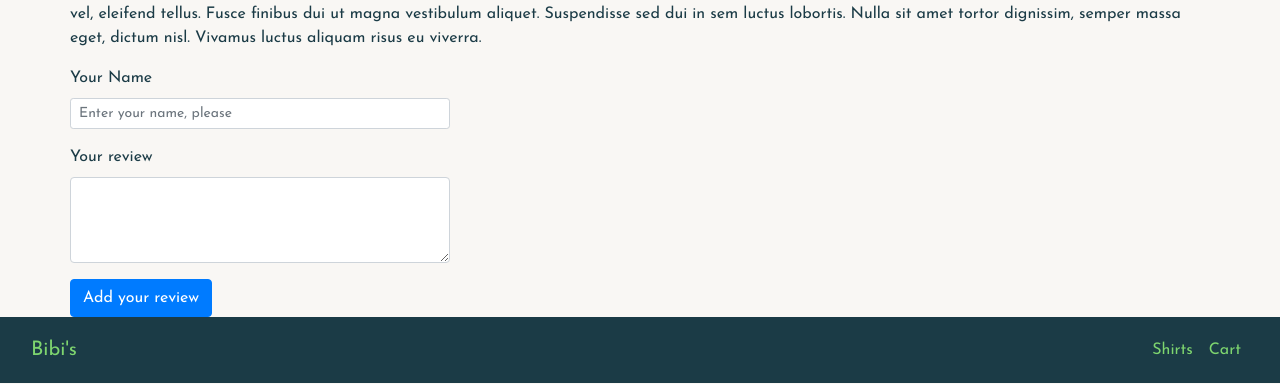
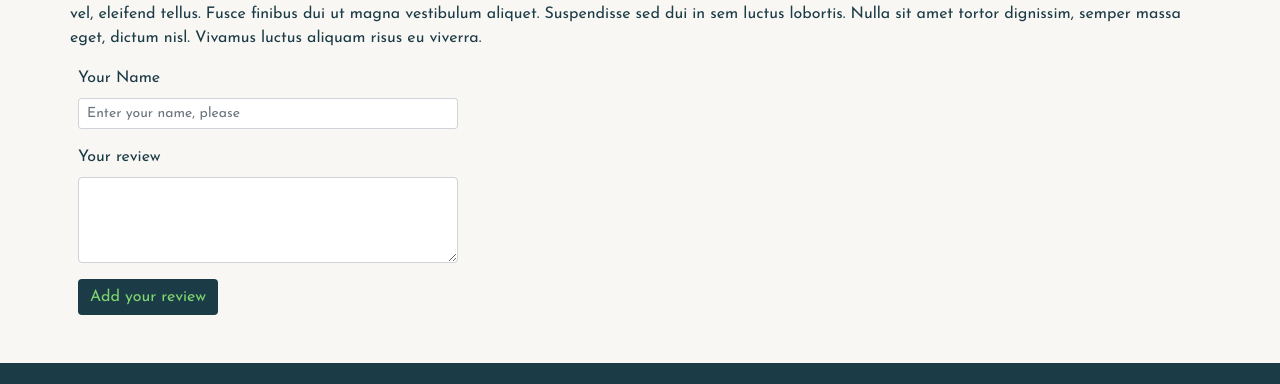
Before and after one commit to fadime-ozdemir/maz-e-commerce, a React (Create React App) app: page /shirtA in a window 1280 px wide. Shown: the part 558-942 px from the top of the page. Built offline with nearby package versions, Linux system fonts and the light colour scheme.

Commit message:
fix bugs

```diff
--- a/src/components/singleShirtCard.jsx
+++ b/src/components/singleShirtCard.jsx
@@ -51,9 +51,8 @@ export default function SingleShirtCard({ shirt }) {
       {size ? <p>Your chosen size is {size}</p> : null}
       <div className="d-flex flex-wrap justify-content-around">
         <Link to="/shirtA">
-          <Button className="btnSecondary shadow-none">See the shirt</Button>
+          <Button className="btnPrimary shadow-none">See the shirt</Button>
         </Link>
-        <Button className="btnPrimary shadow-none">Add to chart</Button>
       </div>
     </div>
   );
--- a/src/containers/shirtPage.jsx
+++ b/src/containers/shirtPage.jsx
@@ -21,6 +21,7 @@ const shirt = {
   sizes: ["XXL", "XL", "M"],
   stock: 5,
 };
+
 const similarShirts = [
   {
     img: [white, blue],
@@ -69,7 +70,6 @@ export default function ShirtPage() {
   const [cart, setCart] = useState([]);
   const [stock, setStock] = useState(shirt.stock);
   const [quantity, setQuantity] = useState(1);
-
   const addToCart = () => {
     setShowAddCart(true);
     setCart((prevState) => [...prevState, shirt]);
@@ -203,7 +203,7 @@ export default function ShirtPage() {
         {reviews ? renderReviews() : null}
       </Row>
       <Row>
-        <Col md={4} className="px-0">
+        <Col md={4} className="px-0 mx-2">
           <Form>
             <Form.Group>
               <Form.Label>Your Name</Form.Label>
@@ -234,6 +234,7 @@ export default function ShirtPage() {
               variant="primary"
               type="submit"
               onClick={(e) => handleSubmit(e)}
+              className="btnPrimary shadow-none mb-5"
             >
               Add your review
             </Button>
```
Also changed, not shown: 1 other file (tests, documents, lock files or other folders).
